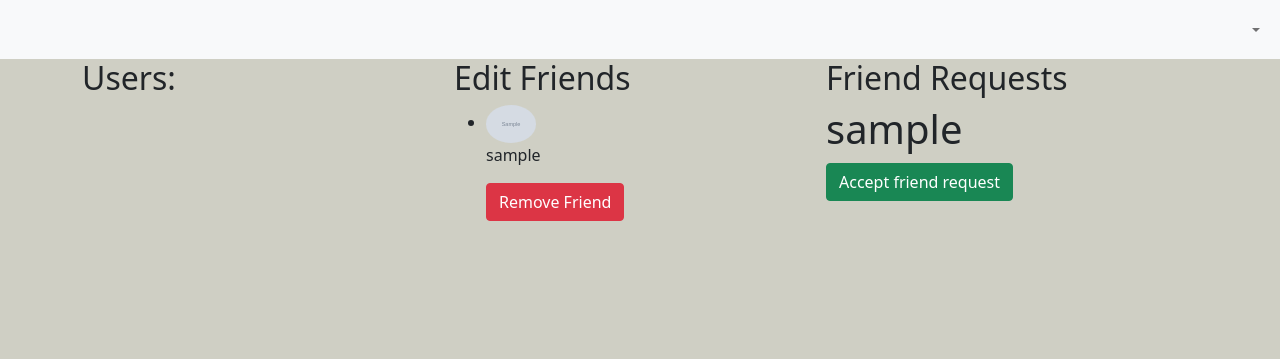
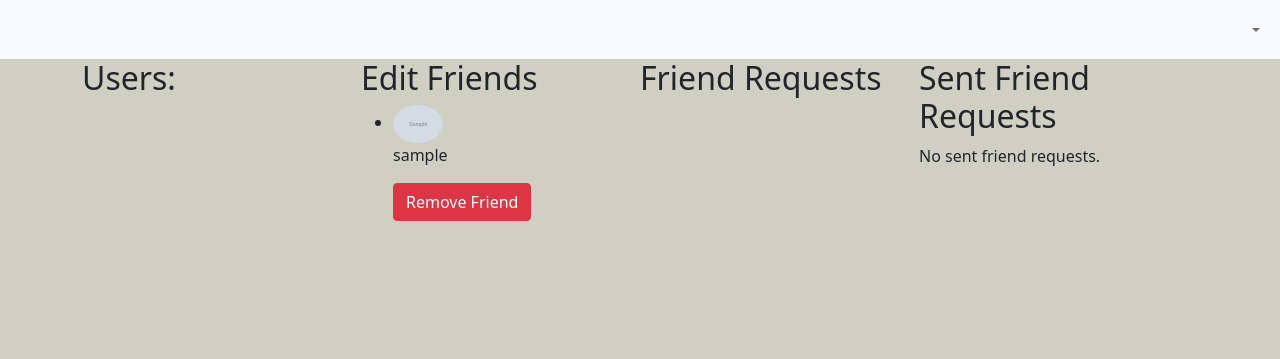
Before and after one commit to ZekePulido/IntroSE, a Django app: page /accept_page in a window 1280 px wide. Shown: the top 359 px of the page. Run offline with Django 4.2, Linux system fonts and the light colour scheme; a user stored in the database is signed in; tables that the repository leaves empty hold one stand-in row (values such as "Sample post"); grey boxes marked "Sample" are stand-in pictures; data that the repository does not hold is empty; some libraries are stand-ins or nearby versions.

Commit message:
Added a way to withdraw/reject friend requests

```diff
--- a/DawgSocial/Main/templates/Main/accept_users.html
+++ b/DawgSocial/Main/templates/Main/accept_users.html
@@ -41,15 +41,39 @@
             </ul>
         </div>
 
+                <!-- Friend Requests Section -->
         <div class="flex-item">
             <h2> Friend Requests </h2>
-            {% for friend_request in all_friend_requests %}
+            {% if friend_requests_received %}
+                {% for friend_request in friend_requests_received %}
+                    {% if friend_request.id is not None %}
                     <h1>{{ friend_request.from_user.username }}
                         <div class="button-container">
                             <a href="{% url 'accept_friend_request' friend_request.id %}" class="btn btn-success">Accept friend request</a>
+                            <a href="{% url 'reject_friend_request' friend_request.id %}" class="btn btn-danger">Reject friend request</a>
+                        </div>
+                    </h1>
+                    {% endif %}
+                {% endfor %}
+            {% else %}
+                <p>No friend requests.</p>
+            {% endif %}
+        </div>
+
+        <!-- Sent Friend Requests Section -->
+        <div class="flex-item">
+            <h2> Sent Friend Requests </h2>
+            {% if friend_requests_sent %}
+                {% for sent_request in friend_requests_sent %}
+                    <h1>{{ sent_request.to_user.username }}
+                        <div class="button-container">
+                            <a href="{% url 'withdraw_friend_request' sent_request.id %}" class="btn btn-warning">Withdraw friend request</a>
                         </div>
                     </h1>
                 {% endfor %}
+            {% else %}
+                <p>No sent friend requests.</p>
+            {% endif %}
         </div>
     </div>
 </body>
--- a/DawgSocial/Main/urls.py
+++ b/DawgSocial/Main/urls.py
@@ -21,6 +21,8 @@ urlpatterns = [
     path('remove_friend/<str:friend_username>/', views.remove_friend, name='remove_friend'),
     path('like/<int:post_id>/', views.like, name='like'),
     path('dislike/<int:post_id>/', views.dislike, name='dislike'),
+    path('reject_friend_request/<int:requestID>/', views.reject_friend_request, name='reject_friend_request'),
+    path('withdraw_friend_request/<int:requestID>/', views.withdraw_friend_request, name='withdraw_friend_request'),
 ]
 
 if settings.DEBUG:
--- a/DawgSocial/Main/views.py
+++ b/DawgSocial/Main/views.py
@@ -169,7 +169,30 @@ def remove_friend(request, friend_username):
             friend = User.objects.get(username=friend_username)
             request.user.profile.friends.remove(friend)
         except User.DoesNotExist:
-            pass  # Handle the case when the friend does not exist
+            pass
+    return redirect('accept_page')
+
+@login_required
+def reject_friend_request(request, requestID):
+    friend_request = Friend_Request.objects.get(id=requestID)
+    if friend_request.to_user == request.user:
+        friend_request.delete()
+        messages.success(request, 'Friend request rejected')
+    else:
+        messages.error(request, 'Friend request not rejected')
+
+    return redirect('accept_page')
+
+
+@login_required
+def withdraw_friend_request(request, requestID):
+    friend_request = Friend_Request.objects.get(id=requestID)
+    if friend_request.from_user == request.user:
+        friend_request.delete()
+        messages.success(request, 'Friend request withdrawn')
+    else:
+        messages.error(request, 'Friend request not withdrawn')
+
     return redirect('accept_page')
 
 
@@ -186,17 +209,18 @@ def viewing_page(request):
 @login_required
 def accept_page(request):
     friends = request.user.profile.friends.all()
-    friend_requests = Friend_Request.objects.filter(from_user=request.user)
-    all_friend_requests = Friend_Request.objects.filter(to_user=request.user)
-    allusers = User.objects.exclude(Q(id=request.user.id) | Q(id__in=friends) | Q(id__in=friend_requests.values('to_user')))
+    friend_requests_received = Friend_Request.objects.filter(to_user=request.user)
+    friend_requests_sent = Friend_Request.objects.filter(from_user=request.user)
+    allusers = User.objects.exclude(Q(id=request.user.id) | Q(id__in=friends) | Q(id__in=friend_requests_received.values('from_user')))
 
     context = {
         'allusers': allusers,
         'friends': friends,
-        'all_friend_requests': all_friend_requests,
+        'friend_requests_received': friend_requests_received,
+        'friend_requests_sent': friend_requests_sent,
     }
 
-    for friend_request in all_friend_requests:
+    for friend_request in friend_requests_received:
         if friend_request.from_user in friends:
             friend_request.delete()
 
```
Lines whose indentation alone changed are shown as unchanged.
